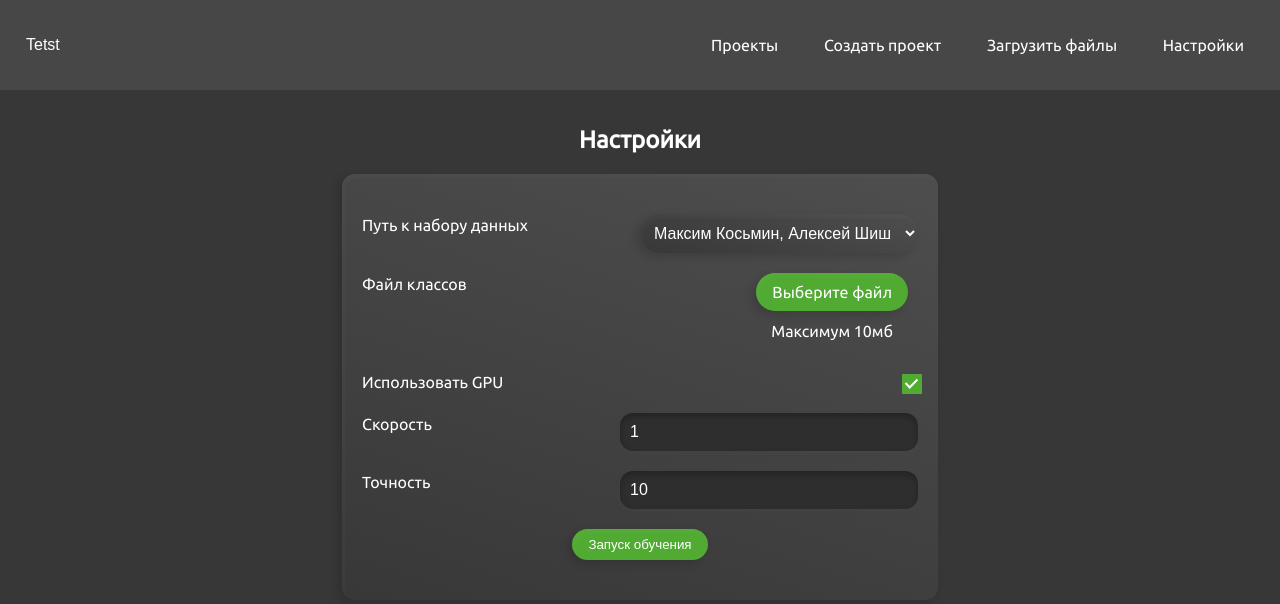
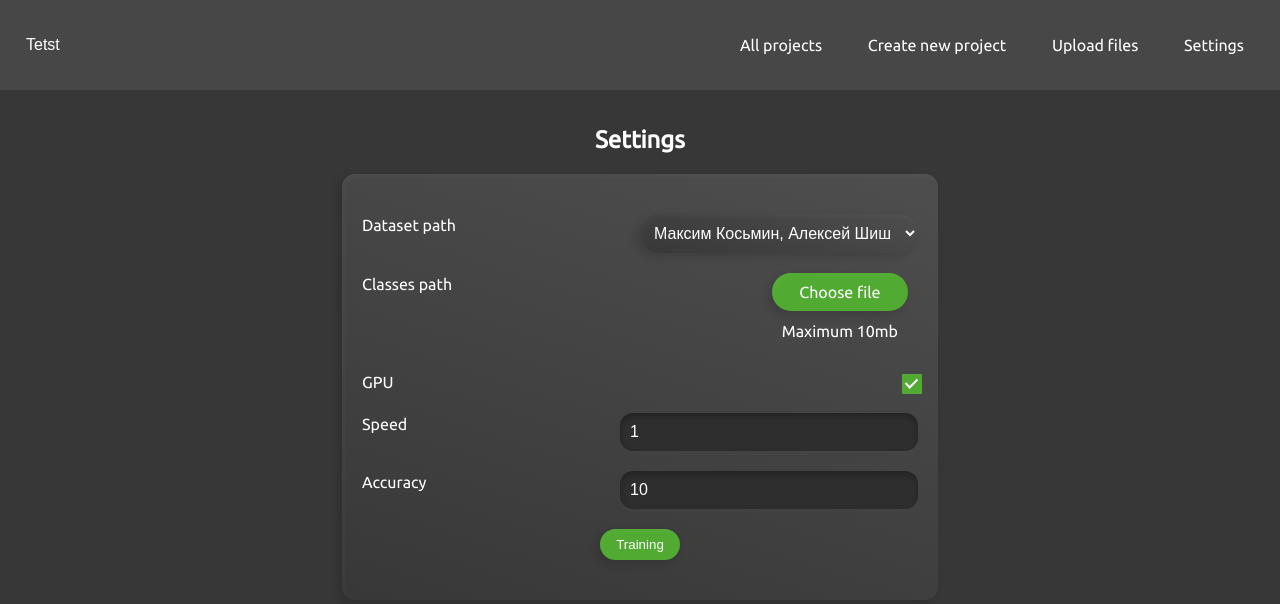
Before and after one commit to pichuginakris/django_autotrain, a Django app: page /show_files/?project_id=8 in a window 1280 px wide. Shown: the top 604 px of the page. Run offline with Django 4.2, Linux system fonts and the light colour scheme; data comes from the database, SQL or seed files in the repository.

Commit message:
fix: ошибка с загрузкой одноуровневой папки + add: разбиение файлов по папкам train,test,val

```diff
--- a/autotrain_web/autotrain/static/css/style.css
+++ b/autotrain_web/autotrain/static/css/style.css
@@ -160,15 +160,16 @@ input[type="text"]:focus{
     background: #4F4D4D;
     outline: none;
 }
-button[type="submit"] {
+button[type="submit"], a.next {
     background: #51AB32;
     box-shadow: -4px 4px 10px rgba(0, 0, 0, 0.14), inset 3px 4px 4px rgba(214, 214, 214, 0.03);
     border-radius: 27px;
     padding: 8px 16px;
     border: none;
     color: #FFFFFF;
+    text-decoration: none;
 }
-button[type="submit"]:hover {
+button[type="submit"]:hover, a.next:hover  {
     background: #007521;
 }
 
@@ -527,14 +528,9 @@ div.preloaded-labels, div.preloaded-images {
 }
 
 div.blur {
-
     position: absolute;
-    /* height: 100%; */
     height: 100px;
-    width: 30px;
-    /* left: 0; */
-    left: 68%;
-    background: #ffffff2e;
-    -webkit-filter: blur(10px);
-    filter: blur(10px);
+    width: 10px;
+    left: 70%;
+    backdrop-filter: blur(2px);
 }
--- a/autotrain_web/autotrain/templates/base.html
+++ b/autotrain_web/autotrain/templates/base.html
@@ -46,11 +46,11 @@
             <button class="dropdown-btn" type="button"> {% if project.id %}
                 {{ project.name }}
             {% else %}
-                Выбрать
+                Choose
             {% endif %}</button>
             <div class="dropdown-content">
-                <a href="{% url 'projects' %}" {% if not project.id %}class="selected"{% endif %}>Все проекты</a>
-                <a href="{% url 'create_project' %}">Создать новый</a>
+                <a href="{% url 'projects' %}" {% if not project.id %}class="selected"{% endif %}>All projects</a>
+                <a href="{% url 'create_project' %}">Create new project</a>
                 {% for p in projects %}
                     <a href="{% url 'show_files' %}?project_id={{ p.id }}" {% if project.id == p.id %}class="selected"{% endif %}>{{ p.name }}</a>
                 {% endfor %}
@@ -62,10 +62,10 @@
         </div>
         <nav>
             <ul class="menu">
-                <li><a href="{% url 'projects' %}">Проекты</a></li>
-                <li><a href="{% url 'create_project' %}">Создать проект</a></li>
-                <li><a href="{% url 'upload_files' %}">Загрузить файлы</a></li>
-                <li><a href="{% url 'show_files' %}">Настройки</a></li>
+                <li><a href="{% url 'projects' %}">All projects</a></li>
+                <li><a href="{% url 'create_project' %}">Create new project</a></li>
+                <li><a href="{% url 'upload_files' %}">Upload files</a></li>
+                <li><a href="{% url 'show_files' %}">Settings</a></li>
             </ul>
         </nav>
     </header>
--- a/autotrain_web/autotrain/templates/create_project.html
+++ b/autotrain_web/autotrain/templates/create_project.html
@@ -1,16 +1,16 @@
 {% extends 'base.html' %}
 {% block title %}Create project{% endblock %}
 {% block content %}
-  <h1>Создать новый проект</h1>
+<h1>Create new project</h1>
 <div class="form-container">
   <form method="post">
     {% csrf_token %}
     <div class="form-group">
-        <label for="{{ form.name.id_for_label }}">Название проекта:</label>
+      <label for="{{ form.name.id_for_label }}">Project name</label>
       {{ form.name }}
     </div>
 
-      <button type="submit" >Создать</button>
+    <button type="submit" >Create</button>
   </form>
 </div>
 {% endblock %}
--- a/autotrain_web/autotrain/templates/projects.html
+++ b/autotrain_web/autotrain/templates/projects.html
@@ -4,7 +4,7 @@
 {% block title %}Projects{% endblock %}
 {% load static %}
 {% block content %}
-  <h1>Все проекты</h1>
+<h1>All projects</h1>
 
 <div class="project-container">
   <a href="{% url 'create_project' %}" class="project-item create-project">
--- a/autotrain_web/autotrain/templates/show_files.html
+++ b/autotrain_web/autotrain/templates/show_files.html
@@ -2,7 +2,7 @@
 {% load static %}
 {% block title %}Configurations{% endblock %}
 {% block content %}
-  <h1>Настройки </h1>
+<h1>Settings </h1>
 
 <div class="form-container">
 
@@ -11,7 +11,7 @@
     <form method="post" action="{% url 'show_files' %}" class="config-form" enctype="multipart/form-data">
       {% csrf_token %}
       <div class="input-fields">
-          <label for="dataset-path-input">Путь к набору данных</label>
+        <label for="dataset-path-input">Dataset path</label>
         <select name="folder_name" id="dataset-path-input">
           {% for folder in folders %}
           <option value="{{ folder }}" {% if folder == selected_folder %}selected{% endif %}>{{ folder }}</option>
@@ -20,28 +20,28 @@
       </div>
       <div class="input-fields">
         <label class="input-file">
-            <label> Файл классов </label>
+          <label> Classes path </label>
           <input type="file" name="file">
           <div class="file-fields">
- 	     	  <span class="input-file-btn">Выберите файл</span>
-	     	  <span class="input-file-text">Максимум 10мб</span>
+            <span class="input-file-btn">Choose file</span>
+            <span class="input-file-text">Maximum 10mb</span>
           </div>
         </label>
 
       </div>
       <div class="input-fields">
-          <label for="gpu-input">Использовать GPU</label>
-          <input id="gpu-input" type="checkbox" name="GPU" {% if config.GPU %}checked{% endif %}>
+        <label for="gpu-input" >GPU</label>
+        <input id="gpu-input" type="checkbox" title="Описание поля GPU" name="GPU" {% if config.GPU %}checked{% endif %}>
       </div>
       <div class="input-fields">
-          <label for="speed-input">Скорость</label>
+        <label for="speed-input">Speed</label>
         <input id="speed-input" type="number" name="speed" min="1" max="5" value="{{ config.speed }}" required>
       </div>
       <div class="input-fields">
-          <label for="accuracy-input">Точность</label>
+        <label for="accuracy-input">Accuracy</label>
         <input id="accuracy-input" type="number" name="accuracy" min="1" max="10" value="{{ config.accuracy }}" required>
       </div>
-        <button type="submit" class="launch">Запуск обучения</button>
+      <button type="submit" class="launch">Training</button>
 
     </form>
 
--- a/autotrain_web/autotrain/views.py
+++ b/autotrain_web/autotrain/views.py
@@ -102,10 +102,18 @@ def upload_files(request):
             folder_name = os.path.dirname(folder_paths[0])
 
             folder_main = folder_paths[0].replace(' ', '').split("/", 1)[0]
+            print(folder_main)
+            # Проверка наличия папки с таким же главным названием в базе данных
+            existing_folders = Files.objects.filter(project=project, folder_name__startswith=folder_main)
+            if existing_folders.exists():
+                # Если папка с таким же главным названием уже существует, создаем новое название папки
+                folder_count = existing_folders.count()
+                folder_main = f"{folder_main}_{folder_count + 1}"
+
             # Сохранение главного пути загружаемых файлов
             request.session['selected_folder'] = folder_main
-            # file = Files(project=project, files=None, folder_name=folder_main)
-            # file.save()
+            file = Files(project=project, files=None, folder_name=folder_main)
+            file.save()
             folder_id = 0
             for file in folder:
                 # Удаление пробелов из названия папок
@@ -261,7 +269,23 @@ def projects(request):
 
 def preview(request):
     selected_folder = request.session.get('selected_folder')
-    print(selected_folder)
+    project_id = request.GET.get('project_id')
+
+    # Если 'project_id' отсутствует в запросе, проверяем наличие его значения в сессии
+    if not project_id:
+        project_id = request.session.get('project_id')
+    else:
+        # Если 'project_id' присутствует в запросе, сохраняем его значение в сессии
+        request.session['project_id'] = project_id
+
+    if not project_id:
+        # Если значение 'project_id' не задано, перенаправляем на страницу создания проекта
+        return redirect('create_project')
+
+    # Получение объекта проекта по 'project_id' из базы данных
+    project = Project.objects.get(id=project_id)
+    # Получение всех проектов из базы данных
+    projects = Project.objects.all()
     if selected_folder:
         queryset = Files.objects.filter(folder_name__startswith=selected_folder)
         folder_dict = {}
@@ -287,7 +311,7 @@ def preview(request):
         return render(request, 'projects.html')
     # Обработка случая, когда selected_folder не задан
 
-    return render(request, 'preview.html', {'folder_dict': folder_dict})  # Перенаправление на страницу проектов
+    return render(request, 'preview.html', {'folder_dict': folder_dict, 'projects': projects, 'project':project})  # Перенаправление на страницу проектов
 
 
 def delete_project(request):
```
Also changed, not shown: autotrain_web/autotrain/static/js/upload_files.js (+3 -4 lines), autotrain_web/autotrain/templates/preview.html (+4 -8 lines), autotrain_web/autotrain/templates/preview_sub.html (+2 -6 lines), autotrain_web/autotrain/templates/upload_files.html (+8 -8 lines). Lines whose indentation alone changed are shown as unchanged.
